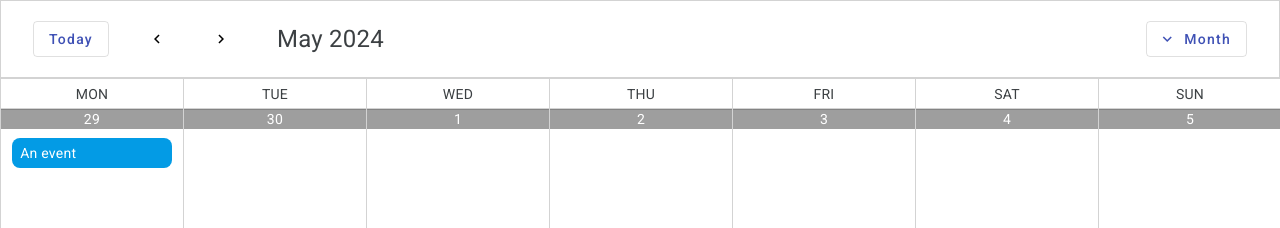
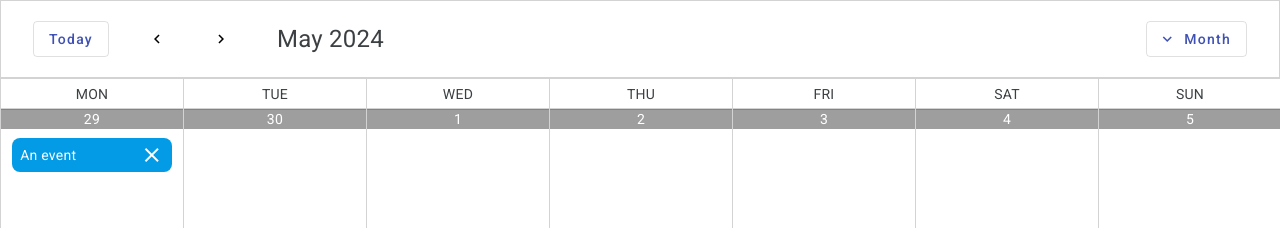
Before and after one commit to camiloalvarezm/custom-calendar, an Angular app: page / in a window 1280 px wide. Shown: the top 228 px of the page. Built offline with nearby package versions, Linux system fonts and the light colour scheme.

Commit message:
Add delete event

```diff
--- a/src/app/calendar/calendar-body/calendar-body.component.css
+++ b/src/app/calendar/calendar-body/calendar-body.component.css
@@ -28,4 +28,7 @@ mat-grid-tile-header {
   border-radius: 8px;
   padding: 0.3rem 0.5rem;
   cursor: pointer;
+  display: flex;
+  align-items: center;
+  justify-content: space-between;
 }
--- a/src/app/calendar/calendar-body/calendar-body.component.html
+++ b/src/app/calendar/calendar-body/calendar-body.component.html
@@ -21,7 +21,7 @@
   >
     <mat-grid-tile-header>{{ data.day }}</mat-grid-tile-header>
     <div class="grid-wrapper">
-      @for (event of data.events; track $index) {
+      @for (event of data.events; track event.name) {
       <p
         [ngStyle]="{ 'background-color': event.color }"
         class="grid-wrapper__event"
@@ -30,7 +30,12 @@
         (keydown)="onKeydown($event)"
         tabindex="0"
       >
-        {{ event.name }}
+        <span>{{ event.name }}</span>
+        <mat-icon
+          aria-hidden="false"
+          fontIcon="close"
+          (click)="deleteEvent(data.day, event.name, $event)"
+        ></mat-icon>
       </p>
       }
     </div>
--- a/src/app/calendar/calendar-body/calendar-body.component.ts
+++ b/src/app/calendar/calendar-body/calendar-body.component.ts
@@ -1,9 +1,9 @@
 import { Component, OnInit } from '@angular/core';
 import { MatGridListModule } from '@angular/material/grid-list';
-import { CalendarData } from '../../core/models/calendar-data';
+import { MatIconModule } from '@angular/material/icon';
+import { CalendarData, CalendarEvent } from '../../core/models/calendar-data';
 import { CommonModule } from '@angular/common';
 import { CalendarDialogComponent } from '../calendar-dialog/calendar-dialog.component';
-import { CalendarEvent } from '../../core/models/calendar-data';
 import {
   CdkDrag,
   CdkDragDrop,
@@ -17,6 +17,7 @@ import {
   standalone: true,
   imports: [
     MatGridListModule,
+    MatIconModule,
     CommonModule,
     CalendarDialogComponent,
     CdkDropListGroup,
@@ -79,4 +80,15 @@ export class CalendarBodyComponent implements OnInit {
       );
     }
   }
+
+  deleteEvent(day: string, eventName: string, event: MouseEvent) {
+    event.stopPropagation();
+    const dayIndex = this.calendarData.findIndex(
+      (data: CalendarData) => data.day === day
+    );
+    const eventIndex = this.calendarData[dayIndex].events.findIndex(
+      (event: CalendarEvent) => event.name === eventName
+    );
+    this.calendarData[dayIndex].events.splice(eventIndex, 1);
+  }
 }
```
